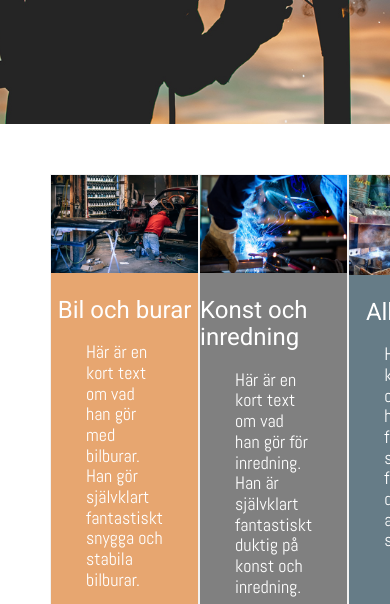
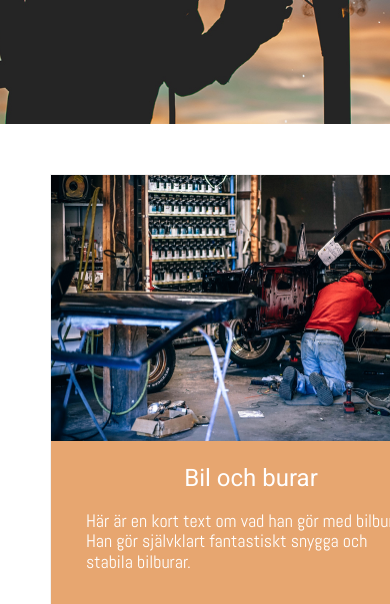
Before and after one commit to LovaLekareGraaf/LovaLekareGraaf.github.io, a plain HTML site: page index.html in a window 390 px wide. Shown: the part 240-844 px from the top of the page. Drawn offline with Linux system fonts and the light colour scheme.

Commit message:
collumn flex direction

```diff
--- a/styles.css
+++ b/styles.css
@@ -313,4 +313,8 @@ h1 {
   height: 300px;
 }
 
+.info-section {
+display: flex;
+flex-direction: column;
 }
+}
```
